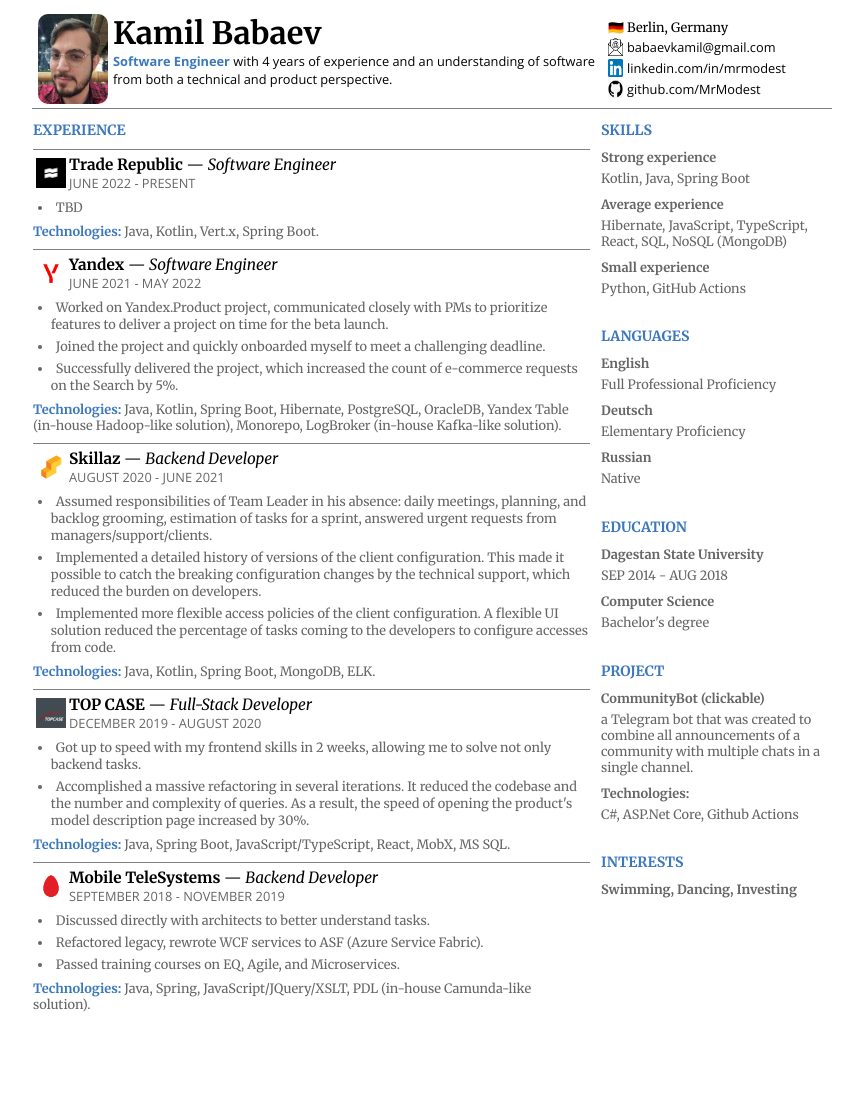
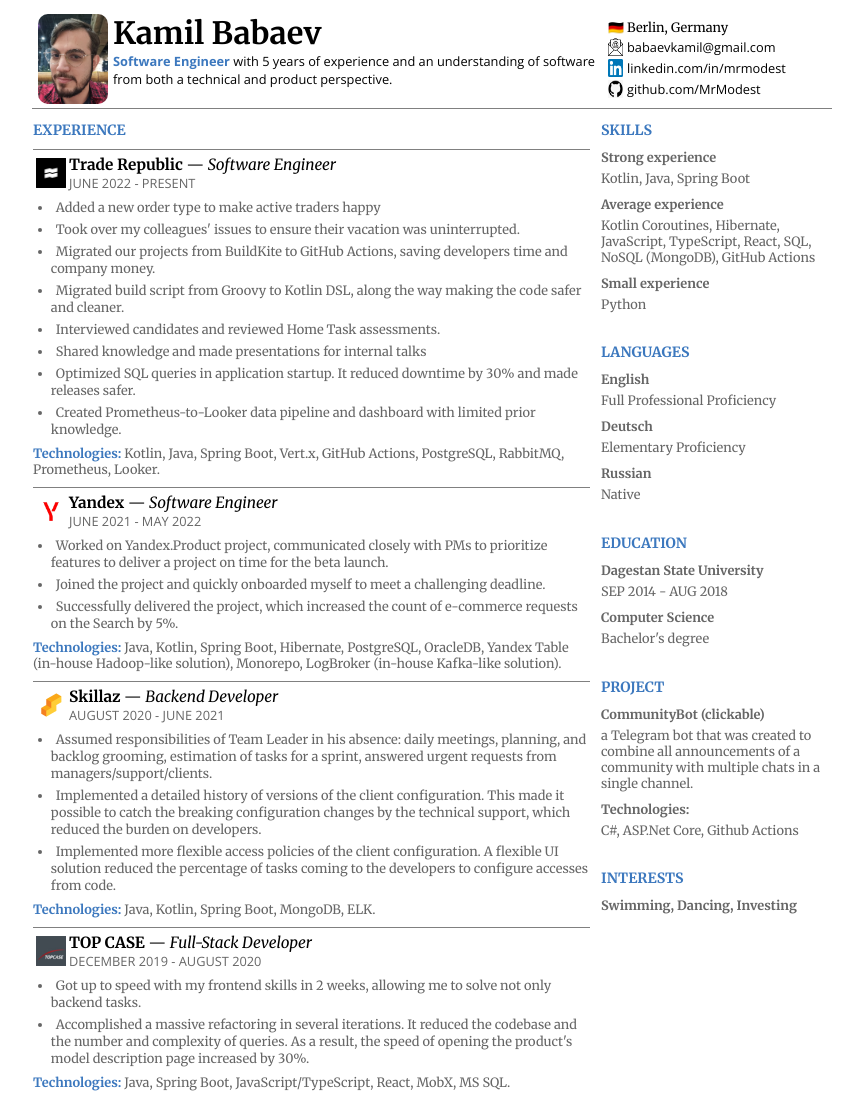
Before and after one commit to MrModest/cv-page, a plain HTML site: page index.html in a window 1280 px wide. Shown: the top 1093 px of the page, without its empty margins (208-1071 px from the left). Before the commit the page ends 1031 px from the top, so only its background shows below. Drawn offline with nearby package versions, Linux system fonts and the light colour scheme.

Commit message:
draft cv update

```diff
--- a/index.html
+++ b/index.html
@@ -23,7 +23,7 @@
             <h1>Kamil Babaev</h1>
           </div>
           <div class="summary">
-            <span class="exp-role">Software Engineer</span> with 4 years of experience and an understanding of software from both a technical and product perspective.
+            <span class="exp-role">Software Engineer</span> with 5 years of experience and an understanding of software from both a technical and product perspective.
           </div>
         </div>
       </td>
@@ -60,10 +60,17 @@
             </div>
           </div>
           <ui class="job-bullets">
-            <li>TBD</li>
+            <li>Added a new order type to make active traders happy</li>
+            <li>Took over my colleagues' issues to ensure their vacation was uninterrupted.</li>
+            <li>Migrated our projects from BuildKite to GitHub Actions, saving developers time and company money.</li>
+            <li>Migrated build script from Groovy to Kotlin DSL, along the way making the code safer and cleaner.</li>
+            <li>Interviewed candidates and reviewed Home Task assessments.</li>
+            <li>Shared knowledge and made presentations for internal talks</li>
+            <li>Optimized SQL queries in application startup. It reduced downtime by 30% and made releases safer.</li>
+            <li>Created Prometheus-to-Looker data pipeline and dashboard with limited prior knowledge.</li>
           </ui>
           <div class="job-technologies">
-            <span class="job-technologies-caption">Technologies: </span> Java, Kotlin, Vert.x, Spring Boot.
+            <span class="job-technologies-caption">Technologies: </span> Kotlin, Java, Spring Boot, Vert.x, GitHub Actions,  PostgreSQL, RabbitMQ, Prometheus, Looker.
           </div>
         </div>
         <div class="job">
@@ -143,11 +150,11 @@
           </div>
           <div class="sidebar-point">
             <div class="sidebar-point-title">Average experience</div>
-            <div class="sidebar-point-context">Hibernate, JavaScript, TypeScript, React, SQL, NoSQL (MongoDB)</div>
+            <div class="sidebar-point-context">Kotlin Coroutines, Hibernate, JavaScript, TypeScript, React, SQL, NoSQL (MongoDB), GitHub Actions</div>
           </div>
           <div class="sidebar-point">
             <div class="sidebar-point-title">Small experience</div>
-            <div class="sidebar-point-context">Python, GitHub Actions</div>
+            <div class="sidebar-point-context">Python</div>
           </div>
         </div>
         <div class="languages">
```
